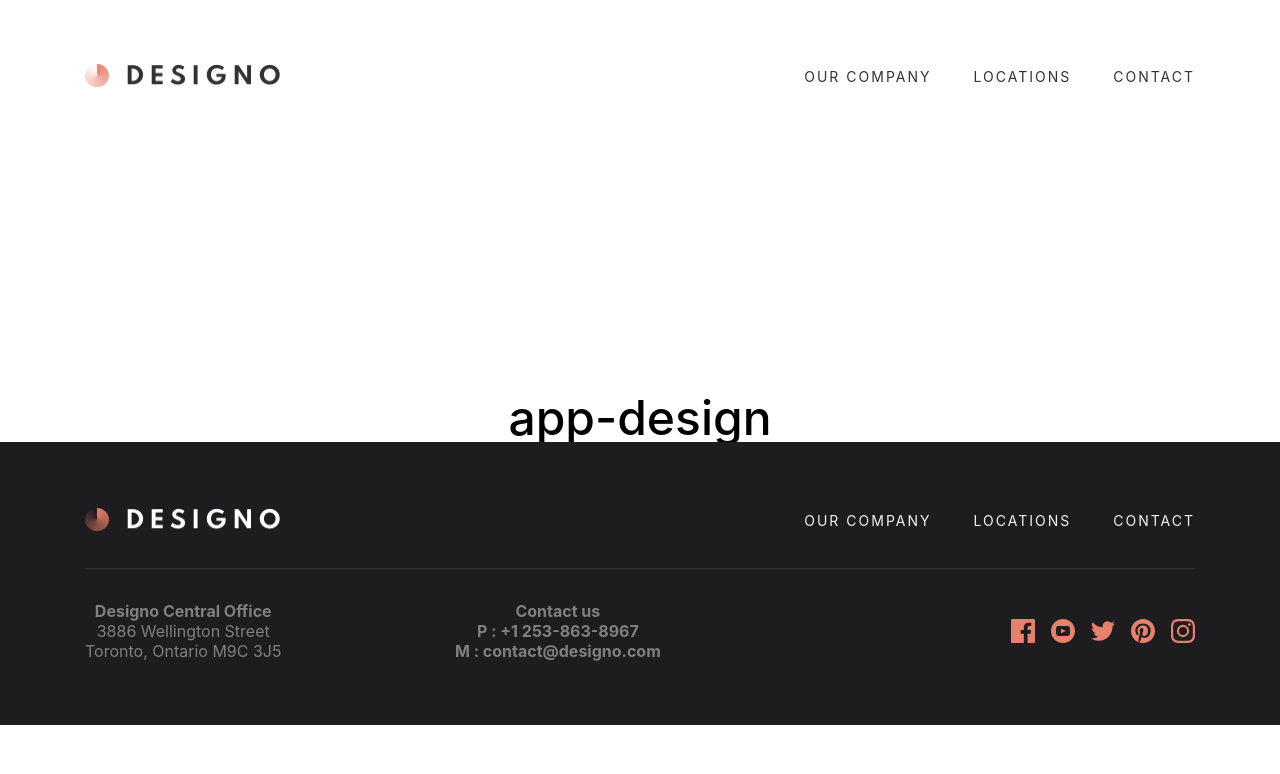
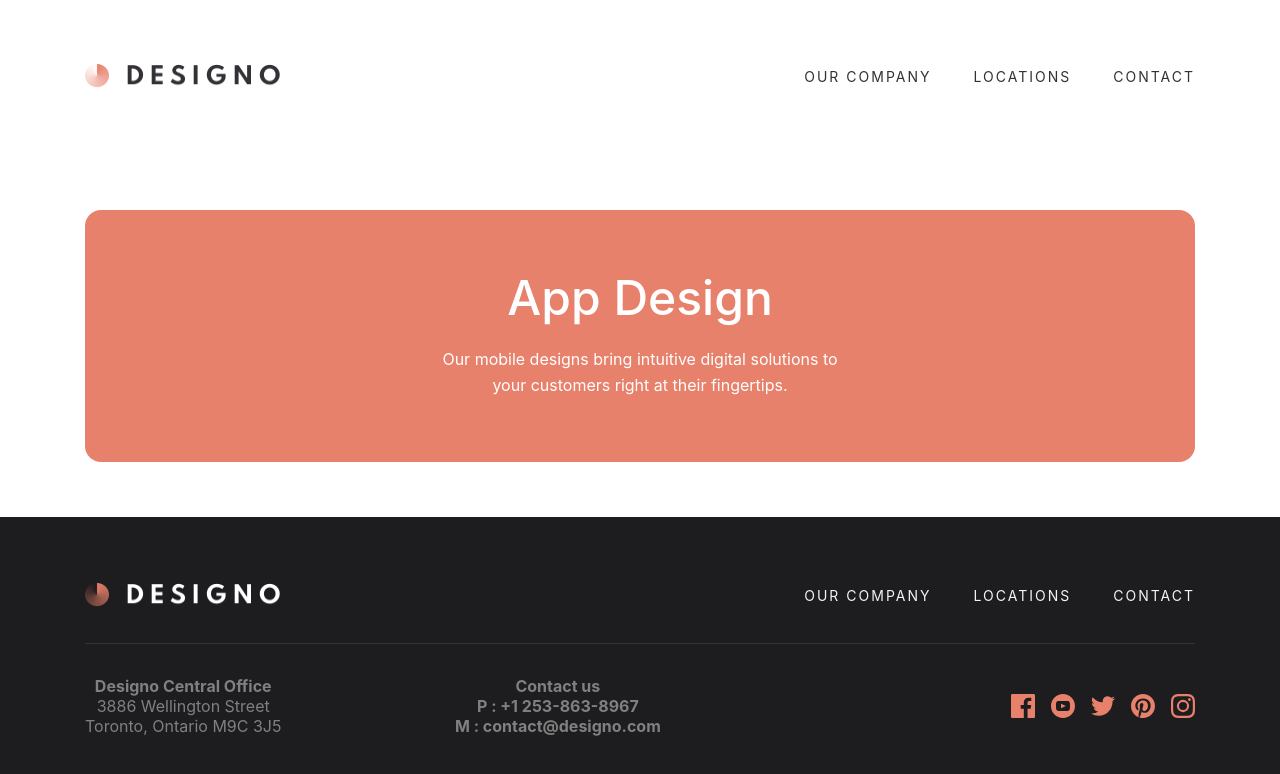
Before and after one commit to MartineauRemi/designo-website, a React (Create React App) app: page /projects/app-design in a window 1280 px wide. Shown: the top 774 px of the page. Built offline with nearby package versions, Linux system fonts and the light colour scheme.

Commit message:
'Projects' page header

```diff
--- a/src/App.js
+++ b/src/App.js
@@ -12,6 +12,7 @@ import styled from "styled-components";
 const AppContainer = styled.div`
   display: flex;
   flex-direction: column;
+  justify-content: space-between;
   align-items: center;
   min-height: 100vh;
 
--- a/src/GlobalStyle.js
+++ b/src/GlobalStyle.js
@@ -53,6 +53,8 @@ const GlobalStyle = createGlobalStyle`
     main{
         position: relative;
         max-width: var(--layout-max-width);
+        height: 100%;
+        width: 100%;
     }
 
     p{
--- /dev/null
+++ b/src/layout/projects/ProjectsHeader.js
@@ -0,0 +1,56 @@
+import React from 'react'
+import styled from 'styled-components'
+
+
+const Wrapper = styled.section`
+    background-color: var(--peach);
+    color: var(--white);
+    text-align: center;
+    width: 100%;
+    height: 20rem;
+    display: grid;
+    padding: 0 1.5rem;
+
+    @media screen and (min-width: 768px){
+        border-radius: var(--layout-border-radius);
+        height: 15.75rem;
+    }
+`
+
+const Title = styled.h1`
+    text-transform: capitalize;
+    margin-bottom: 1.5rem;
+`
+
+const Text = styled.div`
+    place-self: center;
+    max-width: 400px;
+`
+
+export default function ProjectsHeader({category}) {
+    const title = category.replace('-', ' ')
+    const paraphs = [
+        {
+            category: "web-design",
+            text: "We build websites that serve as powerful marketing tools and bring memorable brand experiences."
+        },
+        {
+            category: "app-design",
+            text: "Our mobile designs bring intuitive digital solutions to your customers right at their fingertips."
+        },
+        {category: "graphic-design",
+            text: "We deliver eye-catching branding materials that are tailored to meet your business objectives."
+        }
+    ]
+
+    const paraph = paraphs.filter(p => p.category === category)[0];
+
+    return (
+        <Wrapper>
+            <Text>
+                <Title>{title}</Title>
+                <p>{paraph.text}</p>
+            </Text>
+        </Wrapper>
+    )
+}
--- a/src/pages/OurCompany.js
+++ b/src/pages/OurCompany.js
@@ -17,8 +17,6 @@ import LocationsCards from '../layout/shared/LocationsCards'
 import CTABanner from '../layout/shared/CTABanner'
 
 const Main = styled.main`
-    height: 100%;
-
     .our-company__locations-cards{
         margin-bottom: 7.5rem;
     }
--- a/src/pages/Projects.js
+++ b/src/pages/Projects.js
@@ -1,17 +1,19 @@
 import React from 'react'
 import { useParams } from 'react-router-dom'
 import styled from 'styled-components'
+import ProjectsHeader from '../layout/projects/ProjectsHeader'
 
-const Title = styled.h1`
-    margin-top: 15rem;
+const Main = styled.main`
+
 `
 
 export default function Projects() {
     const {category} = useParams()
 
     return (
-        <div>
-            <Title>{category}</Title>
-        </div>
+        <Main>
+            <ProjectsHeader
+                category={category} />
+        </Main>
     )
 }
```
